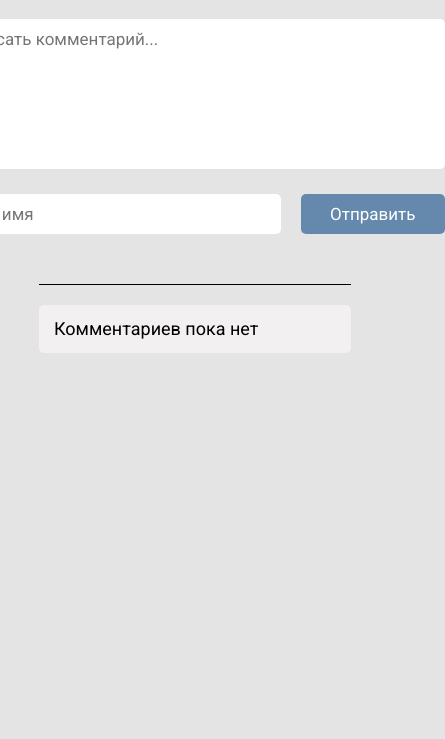
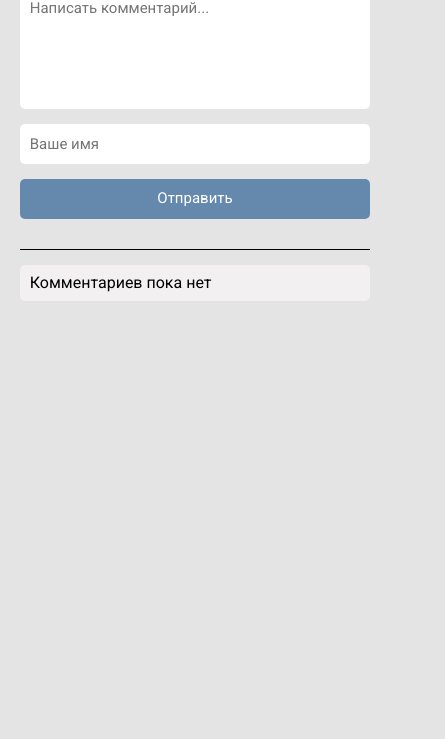
Before and after one commit to LevKantor/wall-of-comments, a website: page public/index.html in a window 390 px wide. Shown: the part 105-844 px from the top of the page, 445 px wide, since content can reach past the window. Drawn offline with Linux system fonts and the light colour scheme; no server answers.

Commit message:
mobile adaptive

```diff
--- a/public/css/index.css
+++ b/public/css/index.css
@@ -323,3 +323,109 @@ h6 {
 #cancelDelete:hover {
     background-color: rgb(5, 122, 239);
 }
+
+/* Мобильная адаптация */
+@media (max-width: 768px) {
+    .container {
+        width: 95%;
+        padding: 0 10px;
+    }
+
+    .title {
+        padding-top: 15px;
+        padding-bottom: 15px;
+    }
+
+    .main {
+        gap: 30px;
+    }
+
+    .comments {
+        width: 100%;
+        padding-top: 15px;
+    }
+
+    .comments-field {
+        gap: 15px;
+        padding-top: 15px;
+    }
+
+    .form {
+        gap: 15px;
+        width: 100%;
+    }
+
+    .form__group {
+        flex-direction: column;
+        gap: 15px;
+        align-items: stretch;
+    }
+
+    .form__input {
+        width: 100%;
+        height: 120px;
+    }
+
+    .form__name {
+        width: 100%;
+    }
+
+    .form__button {
+        width: 100%;
+    }
+
+    .comments-input {
+        flex-direction: column;
+        gap: 15px;
+        width: 100%;
+    }
+
+    .functions {
+        gap: 20px;
+    }
+
+    .like-icon,
+    .delete-btn_img {
+        width: 20px;
+        height: 20px;
+    }
+
+    .js-div-name,
+    .js-div-body {
+        font-size: 16px;
+    }
+
+    .comments-amount {
+        font-size: 16px;
+        padding: 10px;
+    }
+
+    .modal-content {
+        width: 90%;
+        margin: 50% auto;
+    }
+}
+
+/* Для очень маленьких экранов (до 480px) */
+@media (max-width: 480px) {
+    .js-div-name,
+    .js-div-body {
+        font-size: 14px;
+    }
+
+    .form__input,
+    .form__name,
+    .form__button {
+        font-size: 15px;
+    }
+
+    .modal-content {
+        margin: 70% auto;
+        padding: 15px;
+    }
+
+    .confirm-delete {
+        padding: 8px 15px;
+        font-size: 14px;
+    }
+}
```
